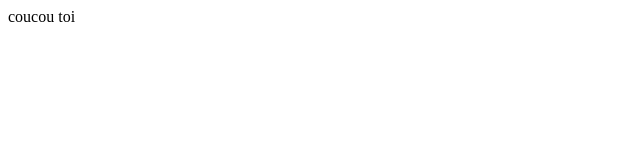
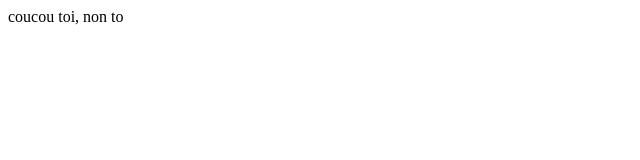
Before and after one commit to dev-rezultz-fr/pwa-splash-app-ready, a website: page index.html in a window 1280 px wide. Shown: the full height of the page, 0-640 px from the left. Drawn offline with Linux system fonts and the light colour scheme.

Commit message:
Change in StB

```diff
--- a/index.html
+++ b/index.html
@@ -1 +1 @@
-<div id="app">coucou toi</div>
+<div id="app">coucou toi, non to</div>
```
